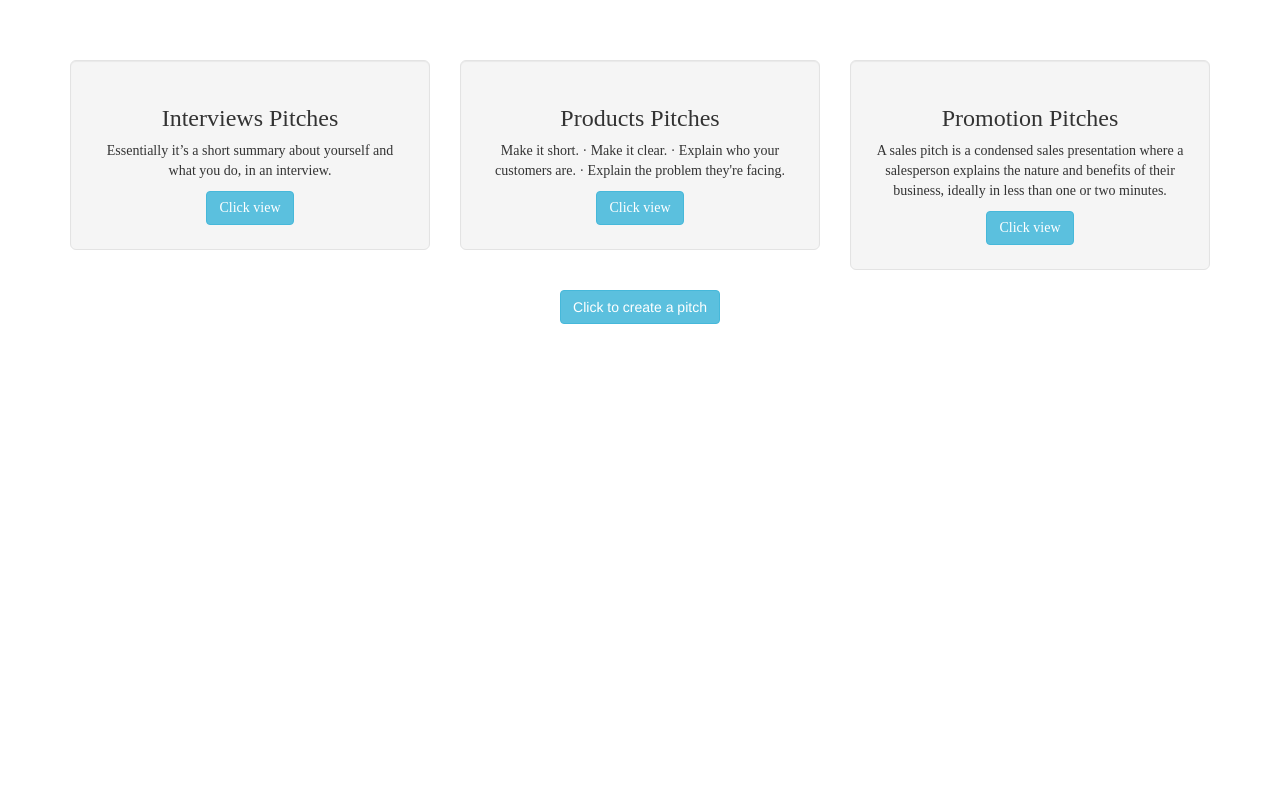
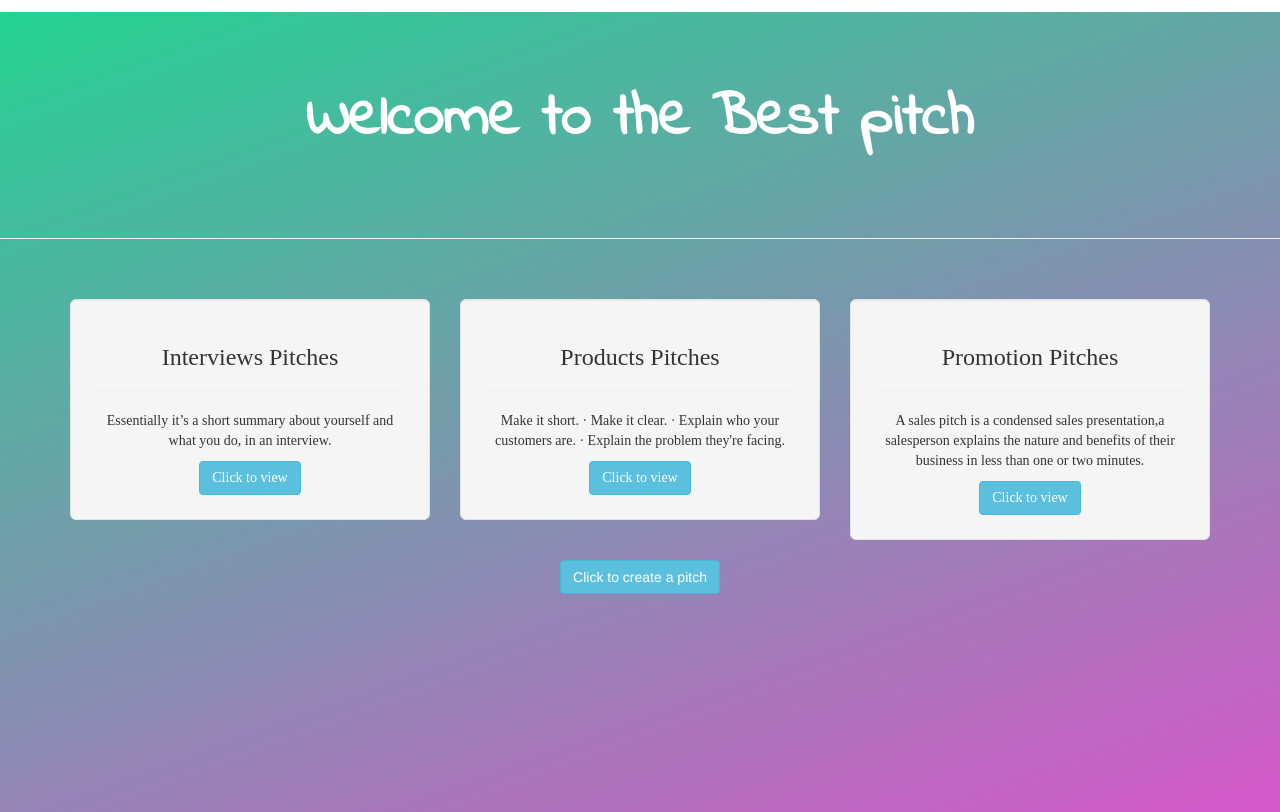
Before and after one commit to PerisOduol618/Pitches, a Flask app: page / in a window 1280 px wide. Shown: the part 52-864 px from the top of the page. Before the commit the page ends 376 px from the top, so only its background shows below. Run offline with Flask 2, Linux system fonts and the light colour scheme; data that the repository does not hold is empty; some libraries are stand-ins or nearby versions; some web fonts are replaced.

Commit message:
change styling to the html

```diff
--- a/app/templates/index.html
+++ b/app/templates/index.html
@@ -7,37 +7,47 @@
 <link href="https://fonts.googleapis.com/css?family=Ranga" rel="stylesheet">
 <link href="https://fonts.googleapis.com/css?family=Monoton" rel="stylesheet">
 <link href="https://fonts.googleapis.com/css?family=Cormorant+Upright" rel="stylesheet">
-<link rel="stylesheet" href="{{url_for('static',filename='css/index.css')}}">
+<link rel="stylesheet" href="{{url_for('static',filename='css/styles.css')}}">
 {%endblock%}
 
 <!-- Content block -->
 {%block content%}
+
+<body>
+
     <div class=back>
-    <!-- <div class="jumbotron text-center" style="color: #fff; padding: 55px 25px;">
-    <h1>Welcome to the Best pitch</h1>
-</div> -->
+        <div class=" text-center " style="font-family: 'Indie Flower', cursive; color: #fff; padding: 55px 25px; ">
+            <h1 class="head"><strong>Welcome to the Best pitch</strong></h1>
+        </div>
+        <hr>
         <br><br>
         <div class="container" style="font-family: 'Cormorant Upright', serif;">
             <div class="row">
                 <div class="col-md-4">
                     <div class="well well-lg" style="text-align: center;">
                         <h3>Interviews Pitches</h3>
+                        <hr>
                         <p>Essentially it’s a short summary about yourself and what you do, in an interview. </p>
-                    <a href="{{url_for('main.interview_pitches')}}" class="btn btn-info btn-center -center">Click view</a>
+                        <a href="{{url_for('main.interview_pitches')}}" class="btn btn-info btn-center -center">Click to
+                            view</a>
                     </div>
                 </div>
                 <div class="col-md-4" style="text-align: center;">
                     <div class="well well-lg">
                         <h3>Products Pitches</h3>
-                    <p>Make it short. · Make it clear. · Explain who your customers are. · Explain the problem they're facing. </p>
-                    <a href="{{url_for('main.product_pitches')}}" class="btn btn-info -center">Click view</a>
+                        <hr>
+                        <p>Make it short. · Make it clear. · Explain who your customers are. · Explain the problem
+                            they're facing. </p>
+                        <a href="{{url_for('main.product_pitches')}}" class="btn btn-info -center">Click to view</a>
                     </div>
                 </div>
                 <div class="col-md-4">
                     <div class="well well-lg" style="text-align: center;">
                         <h3>Promotion Pitches</h3>
-                    <p>A sales pitch is a condensed sales presentation where a salesperson explains the nature and benefits of their business, ideally in less than one or two minutes.</p>
-                    <a href="{{url_for('main.promotion_pitches')}}" class="btn btn-info -center">Click view</a>
+                        <hr>
+                        <p>A sales pitch is a condensed sales presentation,a salesperson explains the nature and
+                            benefits of their business in less than one or two minutes.</p>
+                        <a href="{{url_for('main.promotion_pitches')}}" class="btn btn-info -center">Click to view</a>
                     </div>
                 </div>
             </div>
@@ -46,5 +56,6 @@
             <a href="{{url_for('main.new_pitch')}}" class="btn btn-info btn-center">Click to create a pitch</a>
         </div>
     </div>
+</body>
 
 {%endblock%}
```
Lines whose indentation alone changed are shown as unchanged.
